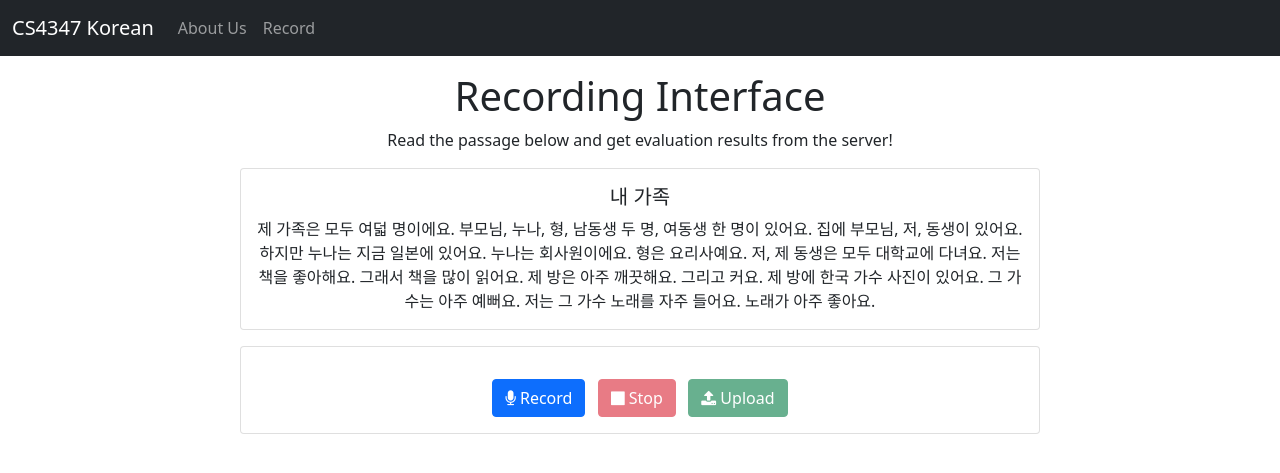
After one commit to cs4347-korean/korean-korkor, a Flask app: page /record in a window 1280 px wide. The commit adds this page. Shown: the top 473 px of the page. Run offline with Flask 2, Linux system fonts and the light colour scheme; some libraries are stand-ins or nearby versions.

Commit message:
Implement basic audio recording feature

```diff
--- a/app.py
+++ b/app.py
@@ -1,4 +1,4 @@
-import os
+import os, requests
 from flask import Flask, render_template
 
 app = Flask(__name__)
@@ -10,10 +10,19 @@ app.config['SQLALCHEMY_TRACK_MODIFICATIONS'] = False
 def home():
     return render_template("home.html")
 
-
 @app.route("/about")
 def about():
     return render_template("about.html")
 
+@app.route("/record")
+def record():
+	return render_template("record.html")
+
+@app.route("/upload", methods=['POST'])
+def upload():
+	print("receive upload request")
+	# TODO: Process audio
+	return 'Success', 200
+
 if __name__ == "__main__":
     app.run(debug=True)
--- a/requirements.txt
+++ b/requirements.txt
@@ -1,9 +1,13 @@
 certifi==2020.12.5
+chardet==4.0.0
 click==7.1.2
 Flask==1.1.2
 Flask-Script==2.0.6
 gunicorn==20.0.4
+idna==2.10
 itsdangerous==1.1.0
 Jinja2==2.11.3
 MarkupSafe==1.1.1
+requests==2.25.1
+urllib3==1.26.4
 Werkzeug==1.0.1
--- /dev/null
+++ b/static/record.js
@@ -0,0 +1,146 @@
+// Credit: https://github.com/addpipe/simple-recorderjs-demo
+
+//webkitURL is deprecated but nevertheless
+URL = window.URL || window.webkitURL;
+
+var gumStream; 						//stream from getUserMedia()
+var rec; 							//Recorder.js object
+var input; 							//MediaStreamAudioSourceNode we'll be recording
+
+// shim for AudioContext when it's not avb.
+var AudioContext = window.AudioContext || window.webkitAudioContext;
+var audioContext //audio context to help us record
+
+var recordButton = document.getElementById("recordButton");
+var stopButton = document.getElementById("stopButton");
+var uploadButton = document.getElementById("uploadButton");
+
+recordButton.addEventListener("click", startRecording);
+stopButton.addEventListener("click", stopRecording);
+uploadButton.addEventListener("click", uploadRecording);
+
+var blob;
+
+function startRecording() {
+	console.log("recordButton clicked");
+	document.getElementById("recordingContainer").innerHTML = '';
+
+	/*
+		Simple constraints object, for more advanced audio features see
+		https://addpipe.com/blog/audio-constraints-getusermedia/
+	*/
+
+    var constraints = { audio: true, video:false }
+
+ 	/*
+    	Disable the record button until we get a success or fail from getUserMedia()
+	*/
+
+	recordButton.disabled = true;
+	stopButton.disabled = false;
+	uploadButton.disabled = true;
+
+	/*
+    	We're using the standard promise based getUserMedia()
+    	https://developer.mozilla.org/en-US/docs/Web/API/MediaDevices/getUserMedia
+	*/
+
+	navigator.mediaDevices.getUserMedia(constraints).then(function(stream) {
+		console.log("getUserMedia() success, stream created, initializing Recorder.js ...");
+
+		/*
+			create an audio context after getUserMedia is called
+			sampleRate might change after getUserMedia is called, like it does on macOS when recording through AirPods
+			the sampleRate defaults to the one set in your OS for your playback device
+		*/
+		audioContext = new AudioContext();
+
+		/*  assign to gumStream for later use  */
+		gumStream = stream;
+
+		/* use the stream */
+		input = audioContext.createMediaStreamSource(stream);
+
+		/*
+			Create the Recorder object and configure to record mono sound (1 channel)
+			Recording 2 channels  will double the file size
+		*/
+		rec = new Recorder(input,{numChannels: 2})
+
+		//start the recording process
+		rec.record()
+
+		console.log("Recording started");
+	}).catch(function(err) {
+		console.log(err);
+	  	//enable the record button if getUserMedia() fails
+    	recordButton.disabled = false;
+    	stopButton.disabled = true;
+	});
+}
+
+function stopRecording() {
+	console.log("stopButton clicked");
+
+	//disable the stop button, enable the record too allow for new recordings
+	stopButton.disabled = true;
+	recordButton.disabled = false;
+	uploadButton.disabled = false;
+
+	//tell the recorder to stop the recording
+	rec.stop();
+
+	//stop microphone access
+	gumStream.getAudioTracks()[0].stop();
+
+	//create the wav blob and pass it on to createDownloadLink
+	rec.exportWAV(createDownloadLink);
+}
+
+function uploadRecording() {
+	console.log("uploadButton clicked");
+
+	var xmlhttp = new XMLHttpRequest();
+
+    xmlhttp.onreadystatechange = function() {
+        if (xmlhttp.readyState == XMLHttpRequest.DONE) {   // XMLHttpRequest.DONE == 4
+            if (xmlhttp.status == 200) {
+                console.log('200 success returned')
+            }
+            else if (xmlhttp.status == 400) {
+                console.log('There was an error 400');
+            }
+            else {
+                console.log('something else other than 200 was returned');
+            }
+        }
+    };
+
+	var fd = new FormData();
+	// TODO: Append audio data
+
+	xmlhttp.open("POST", "/upload", true);
+	xmlhttp.send(fd);
+
+	document.getElementById("recordingContainer").innerHTML = 'Uploading succeeded!';
+	recordButton.disabled = false;
+	stopButton.disabled = true;
+	uploadButton.disabled = true;
+}
+
+function createDownloadLink(blob) {
+	var url = URL.createObjectURL(blob);
+	var au = document.createElement('audio');
+	var div = document.createElement('div');
+
+	//add controls to the <audio> element
+	au.controls = true;
+	au.src = url;
+
+	//add the new audio element to li
+	div.appendChild(au);
+
+	//add the li element to the ol
+	document.getElementById("recordingContainer").innerHTML = '';
+	document.getElementById("recordingContainer").append(div);
+}
--- /dev/null
+++ b/templates/record.html
@@ -0,0 +1,52 @@
+<!DOCTYPE html>
+<html lang="en" dir="ltr">
+  <head>
+    <meta charset="utf-8">
+    <title>About Us</title>
+  </head>
+  <body>
+    {% extends "template.html" %}
+    {% block content %}
+
+    <div class="text-center">
+	    <h1> Recording Interface </h1>
+	    <p>Read the passage below and get evaluation results from the server!</p>
+
+      <div class="d-flex justify-content-center">
+        <div class="card" style="width: 50rem;">
+          <div class="card-body">
+            <h5 class="card-title">내 가족</h5>
+            <p class="card-text">
+              제 가족은 모두 여덟 명이에요. 부모님, 누나, 형, 남동생 두 명, 여동생 한 명이 있어요. 집에 부모님, 저, 동생이 있어요. 하지만 누나는 지금 일본에 있어요. 누나는 회사원이에요. 형은 요리사예요. 저, 제 동생은 모두 대학교에 다녀요. 저는 책을 좋아해요. 그래서 책을 많이 읽어요. 제 방은 아주 깨끗해요. 그리고 커요. 제 방에 한국 가수 사진이 있어요. 그 가수는 아주 예뻐요. 저는 그 가수 노래를 자주 들어요. 노래가 아주 좋아요.
+            </p>
+          </div>
+        </div>
+      </div>
+
+      <div class="mt-3 d-flex justify-content-center">
+        <div class="card" style="width: 50rem;">
+          <div class="card-body">
+            <div id="recordingContainer" class="mb-3"></div>
+
+            <button id="recordButton" type="button" class="btn btn-primary">
+              <i class="fa fa-microphone" aria-hidden="true"></i> Record
+            </button>
+            &nbsp;
+            <button disabled id="stopButton" type="button" class="btn btn-danger">
+              <i class="fa fa-stop" aria-hidden="true"></i> Stop
+            </button>
+            &nbsp;
+            <button disabled id="uploadButton" type="button" class="btn btn-success">
+              <i class="fa fa-upload" aria-hidden="true"></i> Upload
+            </button>
+          </div>
+        </div>
+      </div>
+	  </div>
+
+    <!-- inserting these scripts at the end to be able to use all the elements in the DOM -->
+    <script src="https://cdn.rawgit.com/mattdiamond/Recorderjs/08e7abd9/dist/recorder.js"></script>
+    <script src="{{ url_for('static', filename='record.js') }}"></script>
+    {% endblock %}
+  </body>
+</html>
--- a/templates/template.html
+++ b/templates/template.html
@@ -6,6 +6,8 @@
 
     <!-- Bootstrap CSS -->
     <link href="https://cdn.jsdelivr.net/npm/bootstrap@5.0.0-beta1/dist/css/bootstrap.min.css" rel="stylesheet" integrity="sha384-giJF6kkoqNQ00vy+HMDP7azOuL0xtbfIcaT9wjKHr8RbDVddVHyTfAAsrekwKmP1" crossorigin="anonymous">
+    <!-- Font Awesome -->
+    <link href="https://maxcdn.bootstrapcdn.com/font-awesome/4.7.0/css/font-awesome.min.css" rel="stylesheet">
 
   </head>
   <body>
@@ -22,6 +24,9 @@
           <ul class="navbar-nav me-auto mb-2 mb-lg-0">
             <li class="nav-item">
               <a class="nav-link" href="{{ url_for('about') }}">About Us</a>
+            </li>
+            <li class="nav-item">
+              <a class="nav-link" href="{{ url_for('record') }}">Record</a>
             </li>
           </ul>
         </div>
```
